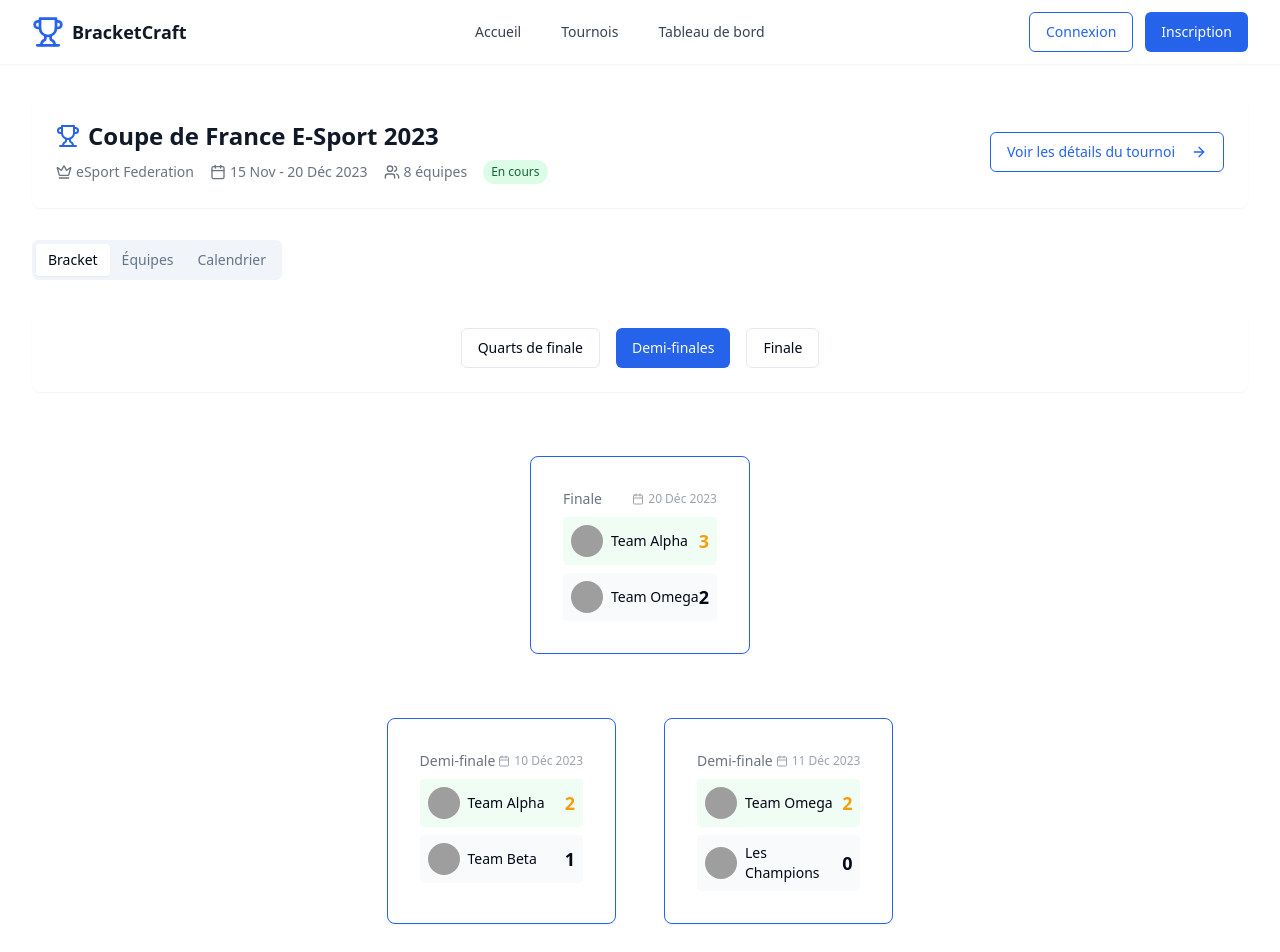
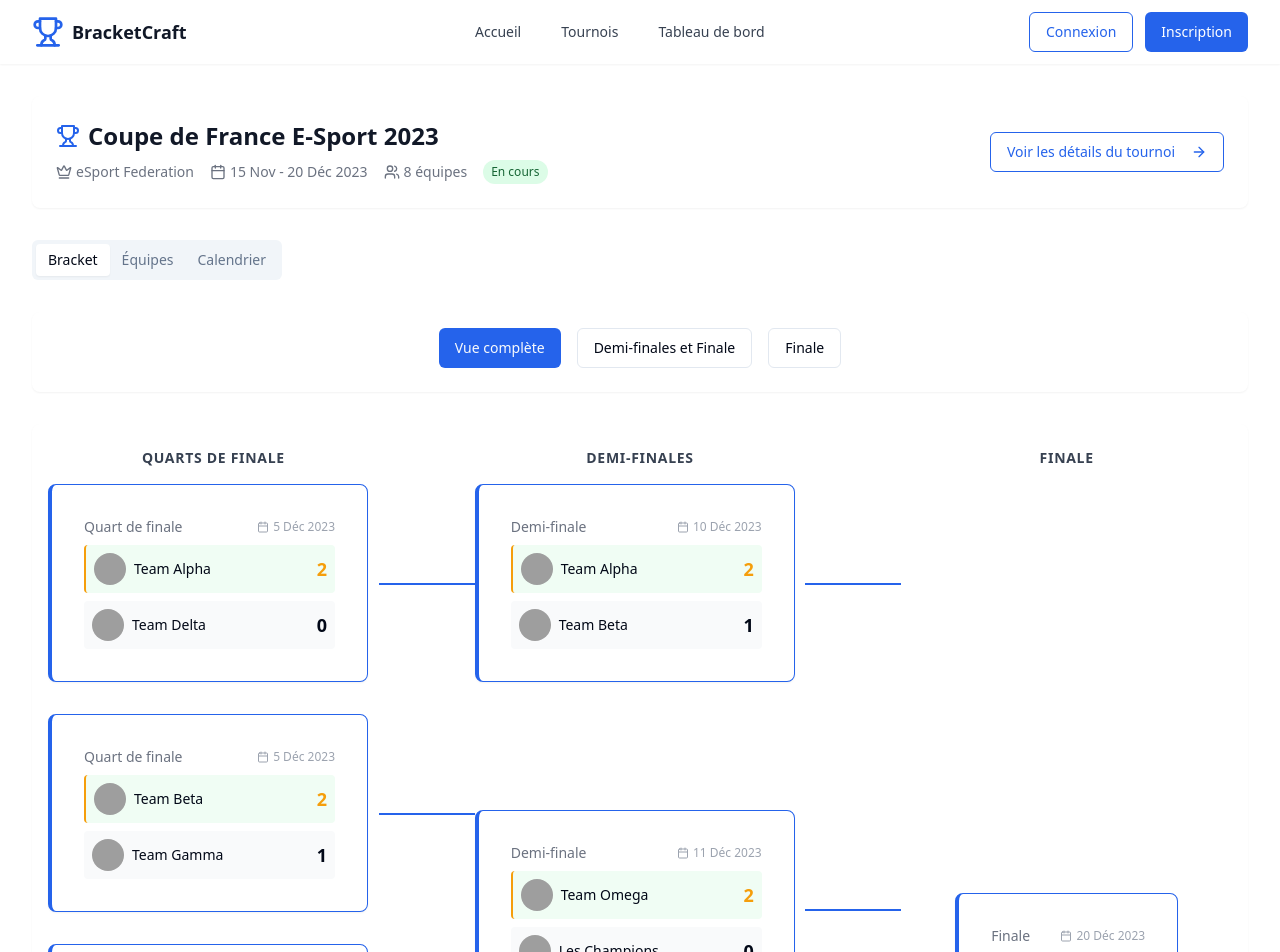
Before and after one commit to srkodev/bracketcraft, a React (Vite) app: page /tournaments/1/bracket in a window 1280 px wide. Shown: the top 952 px of the page. Built offline with nearby package versions, Linux system fonts and the light colour scheme; grey boxes are pictures that could not be loaded.

Commit message:
Update bracket display
Modify bracket display to be horizontal.

```diff
--- a/src/index.css
+++ b/src/index.css
@@ -1,4 +1,3 @@
-
 @tailwind base;
 @tailwind components;
 @tailwind utilities;
@@ -109,8 +108,7 @@
   }
 
   .match-card {
-    @apply bg-white rounded-md shadow-md p-4 border-l-4 border-tournament-blue
-            hover:shadow-lg transition-all duration-300 w-full max-w-xs;
+    @apply bg-white rounded-md shadow-md p-4 hover:shadow-lg transition-all duration-300 w-full max-w-xs;
   }
 
   .team-score {
@@ -128,4 +126,22 @@
   .card-highlight {
     @apply hover:shadow-md hover:shadow-blue-200 hover:-translate-y-1 transition-all duration-300;
   }
+
+  .horizontal-bracket {
+    @apply bg-white rounded-lg shadow-sm;
+  }
+
+  .round-column {
+    @apply flex-1 flex flex-col;
+  }
+
+  .connector-right {
+    @apply absolute top-1/2 right-0 h-0.5 bg-tournament-blue w-6 md:w-12 lg:w-24;
+    transform: translateX(100%);
+  }
+
+  .connector-left {
+    @apply absolute top-1/2 left-0 h-0.5 bg-tournament-blue w-6 md:w-12 lg:w-24;
+    transform: translateX(-100%);
+  }
 }
--- a/src/pages/TournamentBracket.tsx
+++ b/src/pages/TournamentBracket.tsx
@@ -7,10 +7,11 @@ import { Tabs, TabsContent, TabsList, TabsTrigger } from '@/components/ui/tabs';
 import { Avatar, AvatarFallback, AvatarImage } from '@/components/ui/avatar';
 import { Trophy, Crown, ArrowRight, Calendar, Clock, Users } from 'lucide-react';
 import Layout from '@/components/Layout';
+import { cn } from '@/lib/utils';
 
 const TournamentBracket = () => {
   const { id } = useParams<{ id: string }>();
-  const [currentRound, setCurrentRound] = useState('semifinals');
+  const [currentRound, setCurrentRound] = useState('quarterfinals');
 
   // Données simulées pour un tournoi
   const tournament = {
@@ -166,8 +167,9 @@ const TournamentBracket = () => {
   };
 
   // Rendu d'un match
-  const renderMatch = (match: any) => (
-    <Card key={match.id} className="match-card">
+  const renderMatch = (match: any, roundIndex: number) => (
+    <div key={match.id} className="relative">
+      <Card className="match-card mb-4 border-l-4 border-tournament-blue">
         <CardContent className="p-4">
           <div className="mb-2 flex justify-between items-center">
             <div className="text-sm font-medium text-gray-500">{match.round}</div>
@@ -180,7 +182,7 @@ const TournamentBracket = () => {
           <div className="space-y-2">
             {/* Équipe 1 */}
             <div className={`flex items-center justify-between p-2 rounded ${
-            match.team1.isWinner ? 'bg-green-50' : 'bg-gray-50'
+              match.team1.isWinner ? 'bg-green-50 border-l-2 border-tournament-gold' : 'bg-gray-50'
             }`}>
               <div className="flex items-center">
                 <Avatar className="h-8 w-8 mr-2">
@@ -198,7 +200,7 @@ const TournamentBracket = () => {
 
             {/* Équipe 2 */}
             <div className={`flex items-center justify-between p-2 rounded ${
-            match.team2.isWinner ? 'bg-green-50' : 'bg-gray-50'
+              match.team2.isWinner ? 'bg-green-50 border-l-2 border-tournament-gold' : 'bg-gray-50'
             }`}>
               <div className="flex items-center">
                 <Avatar className="h-8 w-8 mr-2">
@@ -223,45 +225,61 @@ const TournamentBracket = () => {
           )}
         </CardContent>
       </Card>
+      {/* Connecteur pour les matchs (sauf pour la finale) */}
+      {roundIndex < 2 && match.team1.isWinner && (
+        <div className="connector-right hidden lg:block"></div>
+      )}
+      {roundIndex < 2 && match.team2.isWinner && (
+        <div className="connector-right hidden lg:block"></div>
+      )}
+    </div>
   );
 
-  // Rendu de l'arbre du tournoi pour les différentes phases
-  const renderBracket = () => {
-    switch(currentRound) {
-      case 'finals':
-        return (
-          <div className="flex justify-center py-8">
-            {matches.finals.map(renderMatch)}
-          </div>
-        );
-      case 'semifinals':
-        return (
-          <div className="flex flex-col items-center">
-            <div className="flex justify-center py-8">
-              {matches.finals.map(renderMatch)}
-            </div>
-            <div className="flex justify-center gap-12 py-8">
-              {matches.semifinals.map(renderMatch)}
+  // Horizontal bracket render
+  const renderHorizontalBracket = () => {
+    const rounds = [];
+
+    // Add quarterfinals if showing all rounds
+    if (currentRound === 'quarterfinals') {
+      rounds.push(
+        <div key="quarterfinals" className="round-column">
+          <h3 className="text-center text-sm font-bold mb-4 text-gray-700 uppercase tracking-wider">Quarts de finale</h3>
+          <div className="space-y-8">
+            {matches.quarterfinals.map((match, index) => renderMatch(match, 0))}
           </div>
         </div>
       );
-      case 'quarterfinals':
-        return (
-          <div className="flex flex-col items-center">
-            <div className="flex justify-center py-8">
-              {matches.finals.map(renderMatch)}
-            </div>
-            <div className="flex justify-center gap-12 py-8">
-              {matches.semifinals.map(renderMatch)}
-            </div>
-            <div className="grid grid-cols-1 md:grid-cols-2 gap-6 lg:gap-12 py-8">
-              {matches.quarterfinals.map(renderMatch)}
+    }
+
+    // Add semifinals
+    if (currentRound === 'quarterfinals' || currentRound === 'semifinals') {
+      rounds.push(
+        <div key="semifinals" className="round-column">
+          <h3 className="text-center text-sm font-bold mb-4 text-gray-700 uppercase tracking-wider">Demi-finales</h3>
+          <div className="space-y-12 md:space-y-24 lg:space-y-32">
+            {matches.semifinals.map((match, index) => renderMatch(match, 1))}
           </div>
         </div>
       );
-      default:
-        return null;
     }
+
+    // Always add finals
+    rounds.push(
+      <div key="finals" className="round-column">
+        <h3 className="text-center text-sm font-bold mb-4 text-gray-700 uppercase tracking-wider">Finale</h3>
+        <div className="space-y-12 md:space-y-24 lg:space-y-48 flex items-center justify-center h-full pt-16 lg:pt-32">
+          {matches.finals.map((match, index) => renderMatch(match, 2))}
+        </div>
+      </div>
+    );
+
+    return (
+      <div className="horizontal-bracket px-4 py-6 overflow-x-auto">
+        <div className="flex space-x-6 md:space-x-12 lg:space-x-24 min-w-[800px]">
+          {rounds}
+        </div>
+      </div>
+    );
   };
 
   return (
@@ -318,32 +336,28 @@ const TournamentBracket = () => {
                 <Button
                   variant={currentRound === 'quarterfinals' ? 'default' : 'outline'}
                   onClick={() => setCurrentRound('quarterfinals')}
-                  className={currentRound === 'quarterfinals' ? 'bg-tournament-blue' : ''}
+                  className={cn(currentRound === 'quarterfinals' ? 'bg-tournament-blue' : '')}
                 >
-                  Quarts de finale
+                  Vue complète
                 </Button>
                 <Button
                   variant={currentRound === 'semifinals' ? 'default' : 'outline'}
                   onClick={() => setCurrentRound('semifinals')}
-                  className={currentRound === 'semifinals' ? 'bg-tournament-blue' : ''}
+                  className={cn(currentRound === 'semifinals' ? 'bg-tournament-blue' : '')}
                 >
-                  Demi-finales
+                  Demi-finales et Finale
                 </Button>
                 <Button
                   variant={currentRound === 'finals' ? 'default' : 'outline'}
                   onClick={() => setCurrentRound('finals')}
-                  className={currentRound === 'finals' ? 'bg-tournament-blue' : ''}
+                  className={cn(currentRound === 'finals' ? 'bg-tournament-blue' : '')}
                 >
                   Finale
                 </Button>
               </div>
             </div>
 
-            <div className="overflow-x-auto pb-8">
-              <div className="min-w-[800px] md:min-w-0">
-                {renderBracket()}
-              </div>
-            </div>
+            {renderHorizontalBracket()}
           </TabsContent>
 
           <TabsContent value="teams">
```
Lines whose indentation alone changed are shown as unchanged.
